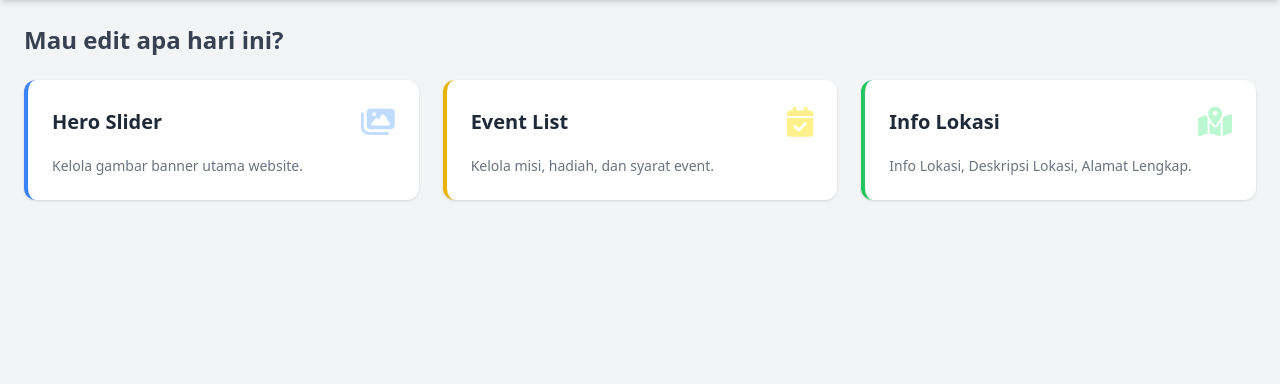
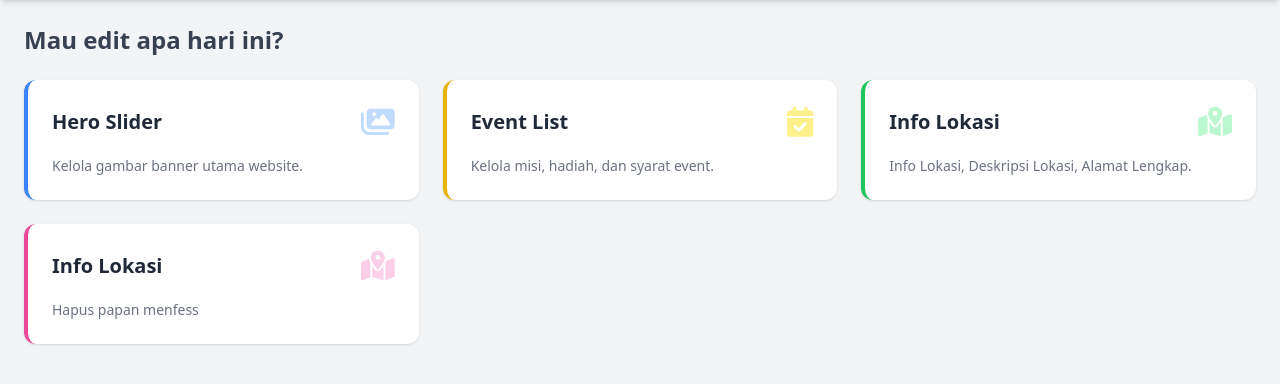
Before and after one commit to HamzahCihuy/bukitjarun, a PHP site: page /admin/index.php in a window 1280 px wide. Shown: the part 68-452 px from the top of the page. Run offline with PHP 8.4, Linux system fonts and the light colour scheme; the visitor is signed in with stand-in values (Sample User, id 1); some libraries are stand-ins or nearby versions.

Commit message:
Update index.php

```diff
--- a/admin/index.php
+++ b/admin/index.php
@@ -50,6 +50,13 @@ session_start();
                 <p class="text-gray-500 text-sm">Info Lokasi, Deskripsi Lokasi, Alamat Lengkap.</p>
             </a>
 
+            <a href="menfess/index.php" class="bg-white p-6 rounded-xl shadow hover:shadow-lg transition transform hover:-translate-y-1 border-l-4 border-pink-500">
+                <div class="flex items-center justify-between mb-4">
+                    <h2 class="text-xl font-bold text-gray-800">Info Lokasi</h2>
+                    <i class="fas fa-map-marked-alt text-3xl text-pink-200"></i>
+                </div>
+                <p class="text-gray-500 text-sm">Hapus papan menfess</p>
+            </a>
         </div>
     </div>
 
```
